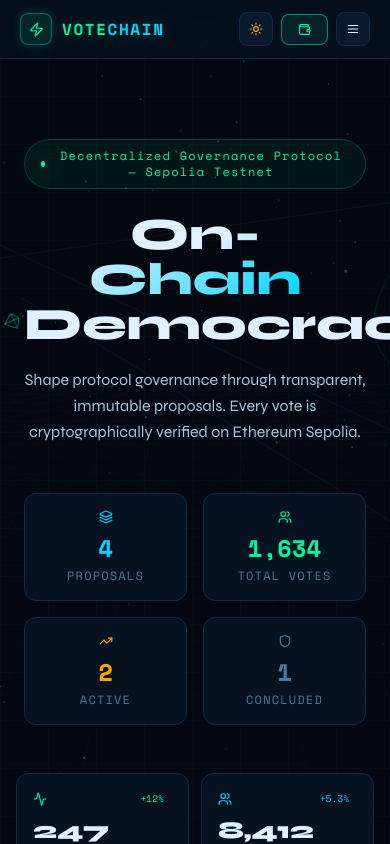
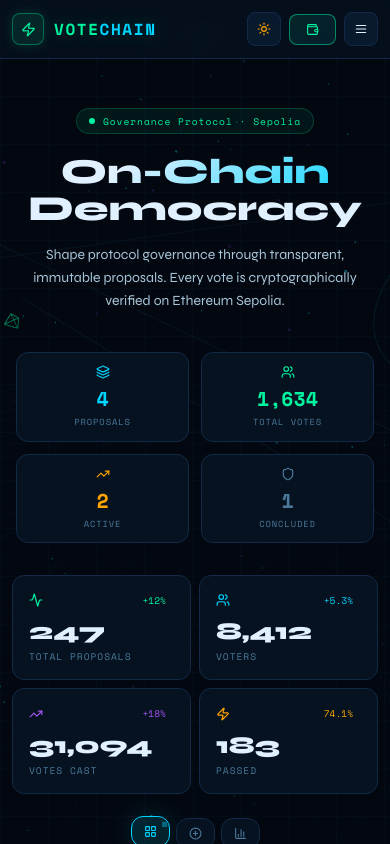
Before and after one commit to 0xrayn/chain-vote, a Next.js app: page / in a window 390 px wide. Shown: the top 844 px of the page. Built offline with nearby package versions, Linux system fonts and the light colour scheme.

Commit message:
fix bug on mobile layouts and theme

```diff
--- a/app/analytics/page.tsx
+++ b/app/analytics/page.tsx
@@ -138,7 +138,7 @@ export default function AnalyticsPage() {
                   <div className="w-1.5 h-1.5 rounded-full glow-pulse" style={{ background: "var(--neon)" }} />
                   <span className="text-xs tracking-widest" style={{ fontFamily: "var(--font-mono)", color: "var(--neon)" }}>NETWORK STATUS</span>
                 </div>
-                <p className="text-xs" style={{ color: "var(--muted)" }}>Sepolia Testnet — Block ~5.8M — Gas 12 gwei</p>
+                <p className="text-xs" style={{ color: "var(--muted)" }}>Sepolia Testnet · Block ~5.8M · Gas 12 gwei</p>
               </div>
             </div>
           </div>
--- a/app/docs/page.tsx
+++ b/app/docs/page.tsx
@@ -151,7 +151,7 @@ export default function DocsPage() {
                       { method: "GET", path: "/api/proposals", desc: "List all proposals", id: "get-list" },
                       { method: "GET", path: "/api/proposals/:id", desc: "Get single proposal", id: "get-single" },
                       { method: "POST", path: "/api/proposals", desc: "Create a new proposal", id: "post-create" },
-                      { method: "POST", path: "/api/vote", desc: "Submit a vote (requires signature)" },
+                      { method: "POST", path: "/api/vote", desc: "Submit a vote (requires signature)", id: "post-vote" },
                     ].map((ep) => (
                       <div key={ep.id} className="flex items-center gap-3 py-3" style={{ borderBottom: "1px solid var(--border)" }}>
                         <span className="text-xs px-2 py-0.5 rounded font-bold w-14 text-center"
@@ -189,7 +189,7 @@ export default function DocsPage() {
                   <div className="p-5 rounded-2xl flex items-start gap-3" style={{ background: "rgba(255,71,87,0.05)", border: "1px solid rgba(255,71,87,0.2)" }}>
                     <ChevronRight size={14} style={{ color: "var(--danger)", marginTop: 2, flexShrink: 0 }} />
                     <p className="text-sm" style={{ color: "var(--text2)" }}>
-                      Found a vulnerability? Email <span style={{ color: "var(--neon2)" }}>security@votechain.io</span> — we offer up to $50,000 in bug bounties.
+                      Found a vulnerability? Email <span style={{ color: "var(--neon2)" }}>security@votechain.io</span>, we offer up to $50,000 in bug bounties.
                     </p>
                   </div>
                 </div>
--- a/app/layout.tsx
+++ b/app/layout.tsx
@@ -17,7 +17,7 @@ const spaceMono = Space_Mono({
 });
 
 export const metadata: Metadata = {
-  title: "VoteChain — Decentralized Governance on Sepolia",
+  title: "VoteChain: Decentralized Governance on Sepolia",
   description: "Create proposals, cast votes, and shape the future on Ethereum Sepolia testnet.",
   icons: { icon: "/favicon.ico" },
 };
--- a/app/page.tsx
+++ b/app/page.tsx
@@ -63,8 +63,8 @@ export default function Home() {
           <Hero proposals={proposals} />
 
           {/* Stats row */}
-          <div className="max-w-6xl mx-auto px-4 mb-8">
-            <div className="grid grid-cols-2 md:grid-cols-4 gap-3">
+          <div className="max-w-6xl mx-auto px-3 sm:px-4 mb-6 sm:mb-8">
+            <div className="grid grid-cols-2 md:grid-cols-4 gap-2 sm:gap-3">
               {STATS.map((stat, i) => (
                 <div
                   key={stat.label}
@@ -121,14 +121,14 @@ export default function Home() {
           </div>
 
           {/* Tabs */}
-          <div className="flex justify-center gap-2 px-4 mb-8">
+          <div className="flex justify-center gap-1.5 sm:gap-2 px-3 sm:px-4 mb-6 sm:mb-8 flex-wrap">
             {TABS.map((tab) => {
               const isActive = activeTab === tab.key;
               return (
                 <button
                   key={tab.key}
                   onClick={() => setActiveTab(tab.key)}
-                  className="relative flex items-center gap-2 px-5 py-3 rounded-xl text-xs tracking-widest overflow-hidden"
+                  className="relative flex items-center gap-2 px-3 sm:px-5 py-2 sm:py-3 rounded-xl text-xs tracking-widest overflow-hidden"
                   style={{
                     fontFamily: "var(--font-mono)",
                     border: isActive ? "1px solid var(--neon2)" : "1px solid var(--border)",
@@ -175,7 +175,7 @@ export default function Home() {
           </div>
 
           {/* Tab content with animated transitions */}
-          <div className="max-w-6xl mx-auto px-4 pb-4">
+          <div className="max-w-6xl mx-auto px-3 sm:px-4 pb-4">
             {activeTab === "proposals" && (
               <div className="animate-scaleIn">
                 {proposals.length === 0 ? (
--- a/components/ConnectWalletModal.tsx
+++ b/components/ConnectWalletModal.tsx
@@ -110,7 +110,7 @@ export default function ConnectWalletModal({ onConnect, onClose }: ConnectWallet
         >
           <Zap size={11} style={{ color: "var(--neon)" }} />
           <span className="text-xs" style={{ fontFamily: "var(--font-mono)", color: "var(--muted)" }}>
-            DEMO MODE — SIMULATED CONNECTION
+            DEMO MODE · SIMULATED CONNECTION
           </span>
         </div>
       </div>
--- a/components/Hero.tsx
+++ b/components/Hero.tsx
@@ -19,58 +19,72 @@ export default function Hero({ proposals }: HeroProps) {
   ];
 
   return (
-    <section className="text-center px-6 pt-20 pb-12 relative">
-      <div className="max-w-4xl mx-auto">
+    <section className="text-center px-4 sm:px-6 pt-12 sm:pt-20 pb-8 sm:pb-12 relative overflow-hidden">
+      <div className="max-w-4xl mx-auto w-full">
+
+        {/* Badge */}
         <div
-          className="inline-flex items-center gap-2 text-xs tracking-widest mb-6 px-4 py-2 rounded-full animate-fadeInUp"
+          className="inline-flex items-center gap-2 text-xs tracking-widest mb-5 sm:mb-6 px-3 sm:px-4 py-1.5 sm:py-2 rounded-full animate-fadeInUp"
           style={{
             fontFamily: "var(--font-mono)",
             color: "var(--neon)",
             background: "rgba(0,245,160,0.06)",
             border: "1px solid rgba(0,245,160,0.2)",
+            fontSize: "0.6rem",
+            maxWidth: "100%",
+            whiteSpace: "nowrap",
+            overflow: "hidden",
+            textOverflow: "ellipsis",
           }}
         >
-          <span className="w-1.5 h-1.5 rounded-full glow-pulse" style={{ background: "var(--neon)" }} />
-          Decentralized Governance Protocol — Sepolia Testnet
+          <span className="w-1.5 h-1.5 rounded-full glow-pulse flex-shrink-0" style={{ background: "var(--neon)" }} />
+          <span className="hidden sm:inline">Decentralized Governance Protocol · Sepolia Testnet</span>
+          <span className="sm:hidden">Governance Protocol · Sepolia</span>
         </div>
 
+        {/* Main heading - responsive and contained */}
         <h1
-          className="font-extrabold leading-none mb-5 animate-fadeInUp delay-100"
-          style={{ fontSize: "clamp(2.8rem,7vw,5.5rem)" }}
+          className="font-extrabold leading-tight mb-4 sm:mb-5 animate-fadeInUp delay-100 w-full"
+          style={{
+            fontSize: "clamp(1.9rem, 9vw, 5.5rem)",
+            lineHeight: 1.05,
+            wordBreak: "break-word",
+          }}
         >
-          <span className="gradient-text">On-Chain</span>
-          <br />
+          <span className="gradient-text block">On-Chain</span>
           <span style={{ color: "var(--text)" }}>Democracy</span>
         </h1>
 
+        {/* Subtext */}
         <p
-          className="mx-auto mb-12 leading-relaxed text-base animate-fadeInUp delay-200"
-          style={{ color: "var(--text2)", maxWidth: "520px" }}
+          className="mx-auto mb-10 sm:mb-12 leading-relaxed text-sm sm:text-base animate-fadeInUp delay-200 px-2"
+          style={{ color: "var(--text2)", maxWidth: "480px" }}
         >
           Shape protocol governance through transparent, immutable proposals.
           Every vote is cryptographically verified on Ethereum Sepolia.
         </p>
 
-        <div className="grid grid-cols-2 md:grid-cols-4 gap-4 max-w-2xl mx-auto animate-fadeInUp delay-300">
+        {/* Stats grid */}
+        <div className="grid grid-cols-2 md:grid-cols-4 gap-3 sm:gap-4 max-w-2xl mx-auto animate-fadeInUp delay-300">
           {stats.map((s) => (
             <div
               key={s.label}
-              className="rounded-xl p-4 text-center card-hover"
+              className="rounded-xl p-3 sm:p-4 text-center card-hover"
               style={{
                 background: "var(--surface)",
                 border: "1px solid var(--border)",
               }}
             >
-              <div className="flex justify-center mb-2" style={{ color: s.color }}>{s.icon}</div>
+              <div className="flex justify-center mb-1.5 sm:mb-2" style={{ color: s.color }}>{s.icon}</div>
               <div
-                className="text-2xl font-bold mb-1"
+                className="text-xl sm:text-2xl font-bold mb-0.5 sm:mb-1"
                 style={{ fontFamily: "var(--font-mono)", color: s.color }}
               >
                 {s.num}
               </div>
               <div
-                className="text-xs tracking-widest"
-                style={{ fontFamily: "var(--font-mono)", color: "var(--muted)" }}
+                className="tracking-widest"
+                style={{ fontFamily: "var(--font-mono)", color: "var(--muted)", fontSize: "0.55rem" }}
               >
                 {s.label}
               </div>
--- a/components/Navbar.tsx
+++ b/components/Navbar.tsx
@@ -41,7 +41,7 @@ export default function Navbar({ wallet, shortAddress, onConnect, onDisconnect }
         transition: "box-shadow 0.3s ease",
       }}
     >
-      <div className="max-w-7xl mx-auto flex items-center px-5 py-3 relative">
+      <div className="max-w-7xl mx-auto flex items-center px-3 sm:px-5 py-3 relative">
 
         {/* Logo - left */}
         <Link href="/" className="flex items-center gap-2.5 group flex-shrink-0" style={{ textDecoration: "none" }}>
```
